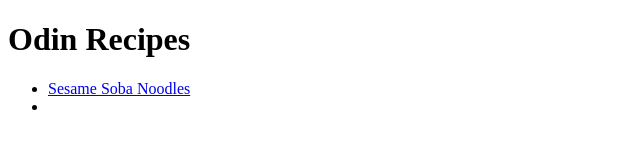
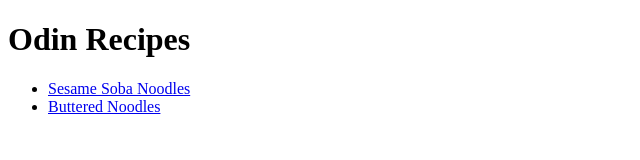
Before and after one commit to ssvillegasiii/odin-recipes, a plain HTML site: page index.html in a window 1280 px wide. Shown: the whole page, without its empty margins (0-640 px from the left). Drawn offline with Linux system fonts and the light colour scheme.

Commit message:
Add text to buttered noodles link

```diff
--- a/index.html
+++ b/index.html
@@ -7,7 +7,7 @@
     <h1>Odin Recipes</h1>
     <ul>
         <li><a href="recipes/sesame-soba-noodles.html">Sesame Soba Noodles</a></li>
-        <li><a href="recipes/buttered-noodles.html"></a></li>
+        <li><a href="recipes/buttered-noodles.html">Buttered Noodles</a></li>
     </ul>
 
 </body>
```
